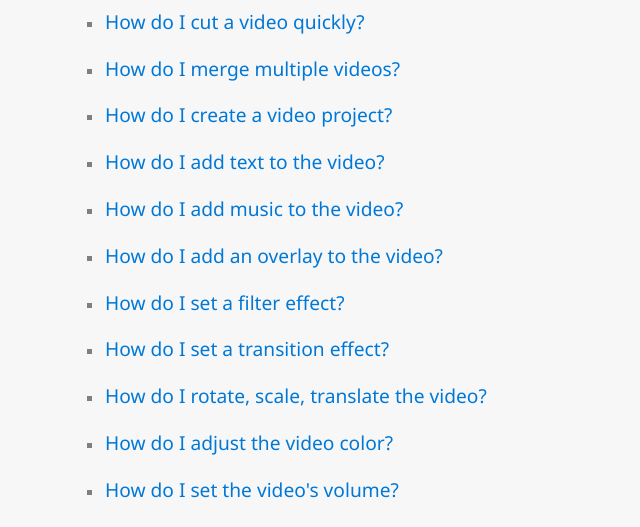
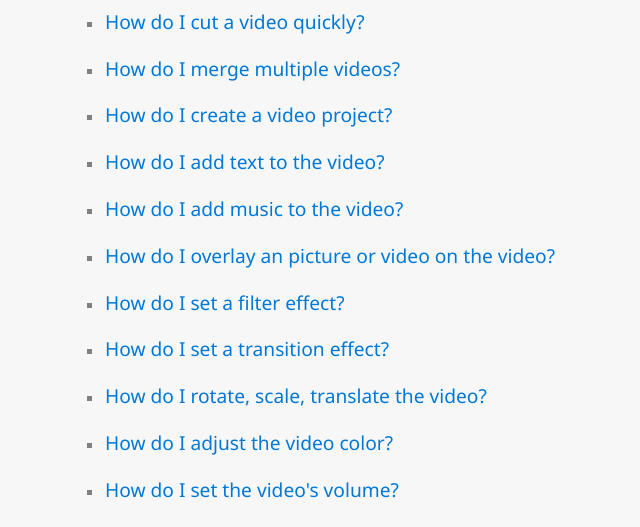
Before and after one commit to ytzhangwei/ytzhangwei.github.io, a plain HTML site: page index_e.html in a window 1280 px wide. Shown: the part 262-789 px from the top of the page, without its empty margins (169-809 px from the left). Drawn offline with Linux system fonts and the light colour scheme.

Commit message:
Update index_e.html

```diff
--- a/index_e.html
+++ b/index_e.html
@@ -25,7 +25,7 @@
 		<li><p><a href="page3_e.html">How do I create a video project?</a></p></li>
 		<li><p><a href="page4_e.html">How do I add text to the video?</a></p></li>
 		<li><p><a href="page5_e.html">How do I add music to the video?</a></p></li>
-		<li><p><a href="page6_e.html">How do I add an overlay to the video?</a></p></li>
+		<li><p><a href="page6_e.html">How do I overlay an picture or video on the video?</a></p></li>
 		<li><p><a href="page7_e.html">How do I set a filter effect?</a></p></li>
 		<li><p><a href="page8_e.html">How do I set a transition effect?</a></p></li>
 		<li><p><a href="page9_e.html">How do I rotate, scale, translate the video?</a></p></li>
```
